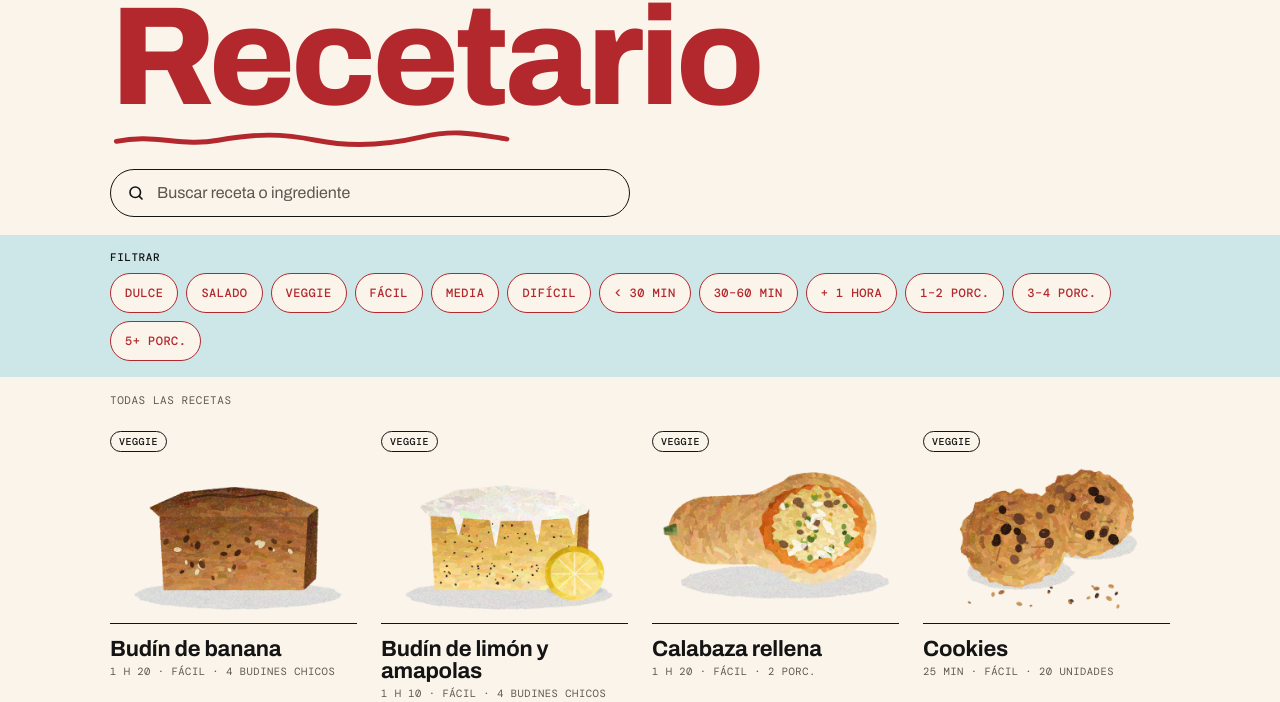
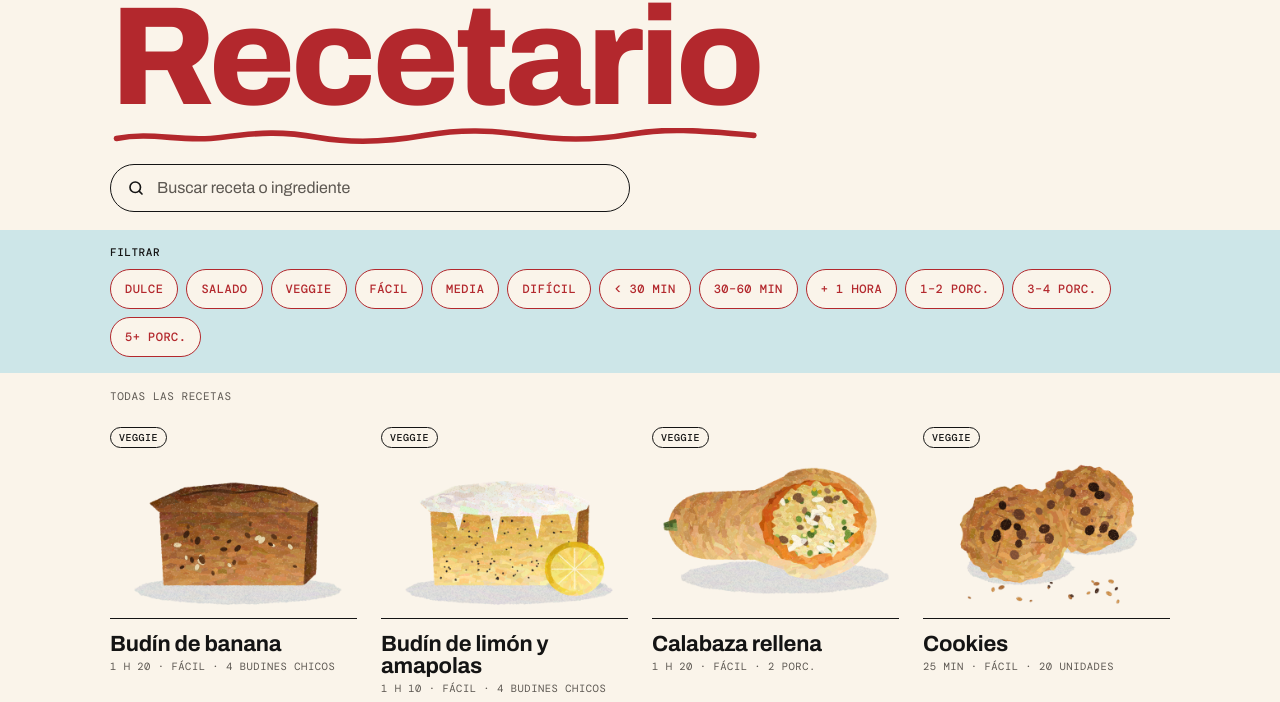
Before and after one commit to camiscaliter-ui/recetario, an Astro site: page / in a window 1280 px wide. Shown: the part 98-800 px from the top of the page. Built offline with nearby package versions, Linux system fonts and the light colour scheme; Astro itself is replaced by a stand-in of ours.

Commit message:
Subrayado del título a todo el ancho de la palabra
Co-Authored-By: Claude Opus 5.5 <noreply@anthropic.com>
Claude-Session: https://claude.ai/code/session_01RtBRdqc9EPHvzREsmuv4JX

```diff
--- a/src/pages/index.astro
+++ b/src/pages/index.astro
@@ -31,7 +31,7 @@ const porcLabel = (r) => (r.unidad === 'porciones' ? `${r.porciones} porc.` : `$
     </div>
     <div class="title-wrap">
       <h1 class="display title">Recetario</h1>
-      <svg aria-hidden="true" class="underline" viewBox="0 0 190 16" preserveAspectRatio="none" fill="none" stroke="#B3282D" stroke-width="3" stroke-linecap="round" vector-effect="non-scaling-stroke"><path d="M3 10c18-7 30 5 48-1s30-6 46 0 34 4 50-3 26-2 40 2" vector-effect="non-scaling-stroke"></path></svg>
+      <svg aria-hidden="true" class="underline" viewBox="0 0 400 16" preserveAspectRatio="none" fill="none" stroke="#B3282D" stroke-width="3" stroke-linecap="round" vector-effect="non-scaling-stroke"><path d="M4 10c22-7 40 4 64-1s38-6 60 0 44 4 66-2 40-5 62 0 42 5 64-1 40-4 76 1" vector-effect="non-scaling-stroke"></path></svg>
     </div>
     <label class="search">
       <svg aria-hidden="true" width="18" height="18" viewBox="0 0 24 24" fill="none" stroke="#141414" stroke-width="2.2" stroke-linecap="round"><circle cx="11" cy="11" r="7"></circle><path d="M20 20l-3.5-3.5"></path></svg>
@@ -90,7 +90,7 @@ const porcLabel = (r) => (r.unidad === 'porciones' ? `${r.porciones} porc.` : `$
   .strong { font-weight: 500; }
   .title { margin: 4px 0 0; font-size: 1em; color: var(--red); }
   .title-wrap { align-self: flex-start; display: flex; flex-direction: column; font-size: clamp(64px, 14vw, 140px); }
-  .underline { width: 62%; height: 0.13em; margin-top: 0.08em; stroke-width: clamp(3px, 0.035em, 6px); }
+  .underline { width: 100%; height: 0.12em; margin-top: 0.06em; stroke-width: clamp(3px, 0.04em, 6px); }
   .search { margin-top: 14px; display: flex; align-items: center; gap: 10px; height: 48px; padding: 0 16px; border: 1.5px solid var(--ink); border-radius: 999px; max-width: 520px; }
   .search input { flex: 1; min-width: 0; border: 0; background: transparent; font: inherit; font-size: 16px; color: var(--ink); outline: none; }
   .search input::placeholder { color: var(--muted); }
```
